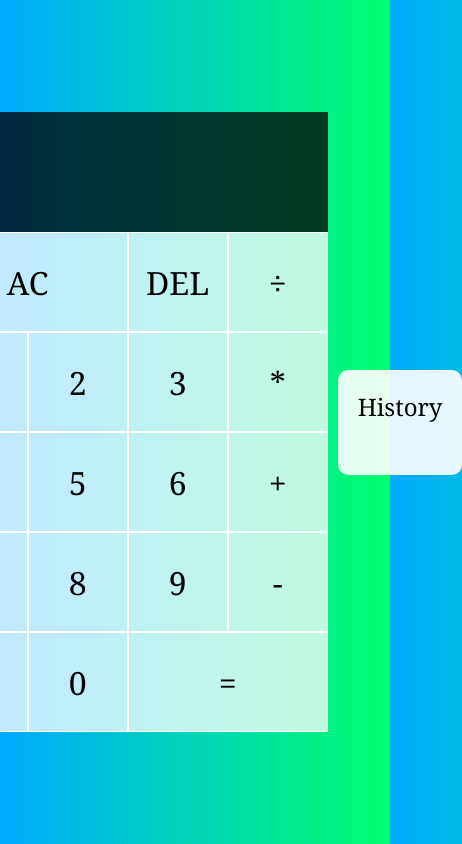
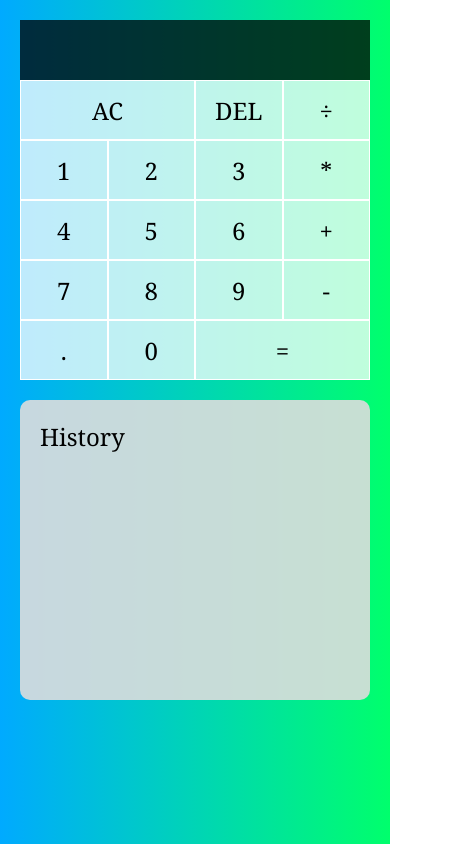
Before and after one commit to RazvanPF/Calculator, a plain HTML site: page index.html in a window 390 px wide. Shown: the whole page, 462 px wide, since content can reach past the window. Drawn offline with Linux system fonts and the light colour scheme.

Commit message:
Responsivness fix and hystory style adjustments

```diff
--- a/style.css
+++ b/style.css
@@ -15,8 +15,9 @@ body {
 .calculator-container {
   display: flex;
   justify-content: center;
-  align-items: center;
+  align-items: flex-start;
   min-height: 100vh;
+  padding-top: 20vh; /* Add padding to move the content down */
 }
 
 .calculator-grid {
@@ -66,11 +67,12 @@ body {
 }
 
 .history {
-  background-color: rgba(255, 255, 255, .9);
+  background-color: rgba(221, 221, 221, 0.9); /* Updated color */
   padding: 20px;
   border-radius: 10px;
   width: 200px; /* Fixed width */
-  margin-left: 10px; /* No space from the calculator */
+  height: 620px; /* Updated height */
+  margin-left: 5px; /* Updated margin */
   display: flex;
   flex-direction: column;
   justify-content: flex-start;
@@ -86,5 +88,45 @@ body {
   padding: 0;
   overflow-y: auto;
   height: calc(100% - 1.5rem); /* Adjust height to fit within the container */
-  max-height: 410px; /* Adjust to the desired height */
 }
+
+/* Responsive design */
+@media (max-width: 768px) {
+  .calculator-container {
+    flex-direction: column;
+    min-height: auto;
+    padding: 20px;
+  }
+
+  .calculator-grid {
+    grid-template-columns: repeat(4, 1fr);
+    grid-template-rows: repeat(6, 60px);
+    width: 100%;
+  }
+
+  .calculator-grid > button {
+    font-size: 1.5rem;
+  }
+
+  .span-two {
+    grid-column: span 2;
+  }
+
+  .output {
+    font-size: 1.5rem;
+  }
+
+  .output .previous-operand {
+    font-size: 1rem;
+  }
+
+  .output .current-operand {
+    font-size: 2rem;
+  }
+
+  .history {
+    width: 100%;
+    height: 300px; /* Adjust height as needed for small screens */
+    margin: 20px 0 0 0;
+  }
+}
```
